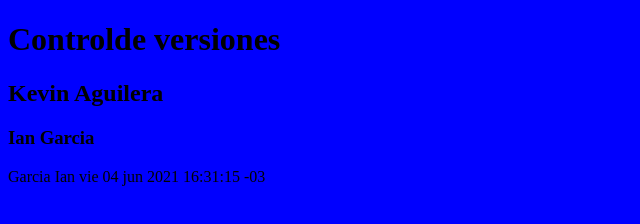
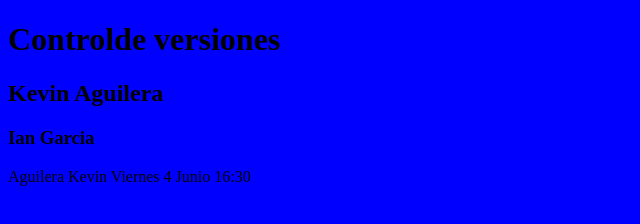
Before and after one commit to KevinPlucci/TP_SO_I4_Equipo_101, a plain HTML site: page index.html in a window 1280 px wide. Shown: the full height of the page, 0-640 px from the left. Drawn offline with Linux system fonts and the light colour scheme.

Commit message:
Create index.html

```diff
--- a/index.html
+++ b/index.html
@@ -11,6 +11,6 @@
 <h1>Controlde versiones</h1>
 <h2>Kevin Aguilera</h2>
 <h3>Ian Garcia</h3>
-<p>Garcia Ian vie 04 jun 2021 16:31:15 -03</p>
+  <p>Aguilera Kevin Viernes 4 Junio 16:30</p>
 </body>
 </html>
```
